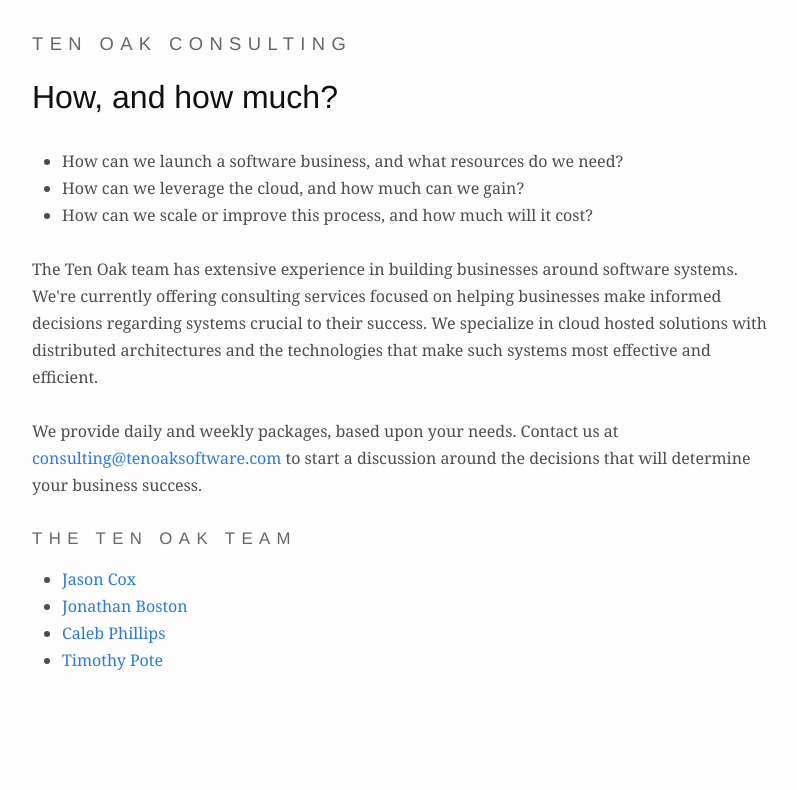
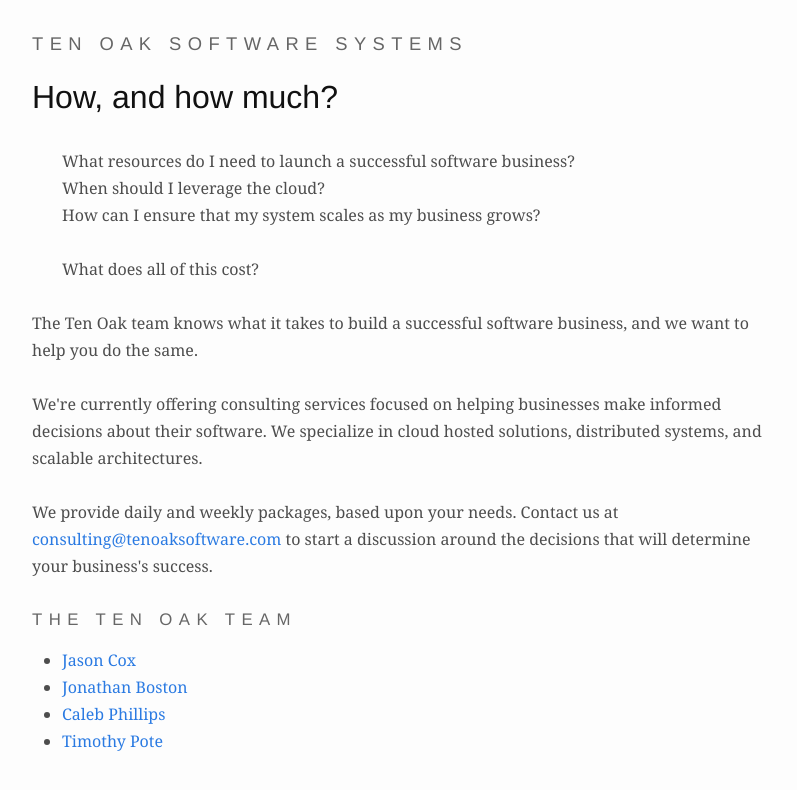
Before and after one commit to TenOak/tenoak.github.io, a Jekyll site: the page built from index.html, in a window 1280 px wide. Shown: the top 790 px of the page, without its empty margins (238-1035 px from the left). Built offline with Jekyll 4.4.1, drawn with Linux system fonts in a browser that asks for light colours.

Commit message:
Reword some things. See where this goes.

```diff
--- a/index.html
+++ b/index.html
@@ -3,18 +3,36 @@
 ---
 
 <div class="home" style="font-family: Georgia, Times, Times New Roman, serif;font-weight:normal;">
-  <h3 style="font-family:Helvetica Neue,Helvetica,sans-serif;text-transform:uppercase;letter-spacing:0.4rem;font-size:1.15rem;color:hsl(0,0%,40%);">Ten Oak Consulting</h3>
+  <h3 style="font-family:Helvetica Neue,Helvetica,sans-serif;text-transform:uppercase;letter-spacing:0.4rem;font-size:1.15rem;color:hsl(0,0%,40%);">Ten Oak Software Systems</h3>
   <h4 style="font-family:Helvetica Neue,Helvetica,sans-serif;font-size:2.0rem;margin-bottom:27px;">How, and how much?</h4>
 
-  <ul style="color:hsl(0,0%,30%);margin-bottom:27px;line-height:27px;">
-    <li>How can we launch a software business, and what resources do we need?</li>
-    <li>How can we leverage the cloud, and how much can we gain?</li>
-    <li>How can we scale or improve this process, and how much will it cost?</li>
+  <ul style="color:hsl(0,0%,30%);margin-bottom:27px;line-height:27px;list-style-type:none;">
+    <li>What resources do I need to launch a successful software business?</li>
+    <li>When should I leverage the cloud?</li>
+    <li>How can I ensure that my system scales as my business grows?</li>
   </ul>
 
-  <p style="color:hsl(0,0%,30%);margin-bottom:27px;line-height:27px;">The Ten Oak team has extensive experience in building businesses around software systems. We're currently offering consulting services focused on helping businesses make informed decisions regarding systems crucial to their success. We specialize in cloud hosted solutions with distributed architectures and the technologies that make such systems most effective and efficient.</p>
+  <ul style="color:hsl(0,0%,30%);margin-bottom:27px;line-height:27px;list-style-type:none;">
+    <li>What does all of this cost?</li>
+  </ul>
 
-  <p style="color:hsl(0,0%,30%);margin-bottom:27px;line-height:27px;">We provide daily and weekly packages, based upon your needs. Contact us at <a href="mailto:consulting@tenoaksoftware.com">consulting@tenoaksoftware.com</a> to start a discussion around the decisions that will determine your business success.</p>
+  <p style="color:hsl(0,0%,30%);margin-bottom:27px;line-height:27px;">
+    The Ten Oak team knows what it takes to build a successful software
+    business, and we want to help you do the same.
+  </p>
+
+  <p style="color:hsl(0,0%,30%);margin-bottom:27px;line-height:27px;">
+    We're currently offering consulting services focused on helping businesses
+    make informed decisions about their software. We specialize in cloud hosted
+    solutions, distributed systems, and scalable architectures.
+  </p>
+
+  <p style="color:hsl(0,0%,30%);margin-bottom:27px;line-height:27px;">
+    We provide daily and weekly packages, based upon your needs. Contact us at
+    <a href="mailto:consulting@tenoaksoftware.com">consulting@tenoaksoftware.com</a>
+    to start a discussion around the decisions that will determine your business's
+    success.
+  </p>
 
   <h3 style="font-family:Helvetica Neue,Helvetica,sans-serif;text-transform:uppercase;letter-spacing:0.4rem;font-size:1.05rem;color:hsl(0,0%,40%);">The Ten Oak Team</h3>
   <ul style="color:hsl(0,0%,30%);margin-bottom:27px;line-height:27px;">
```
